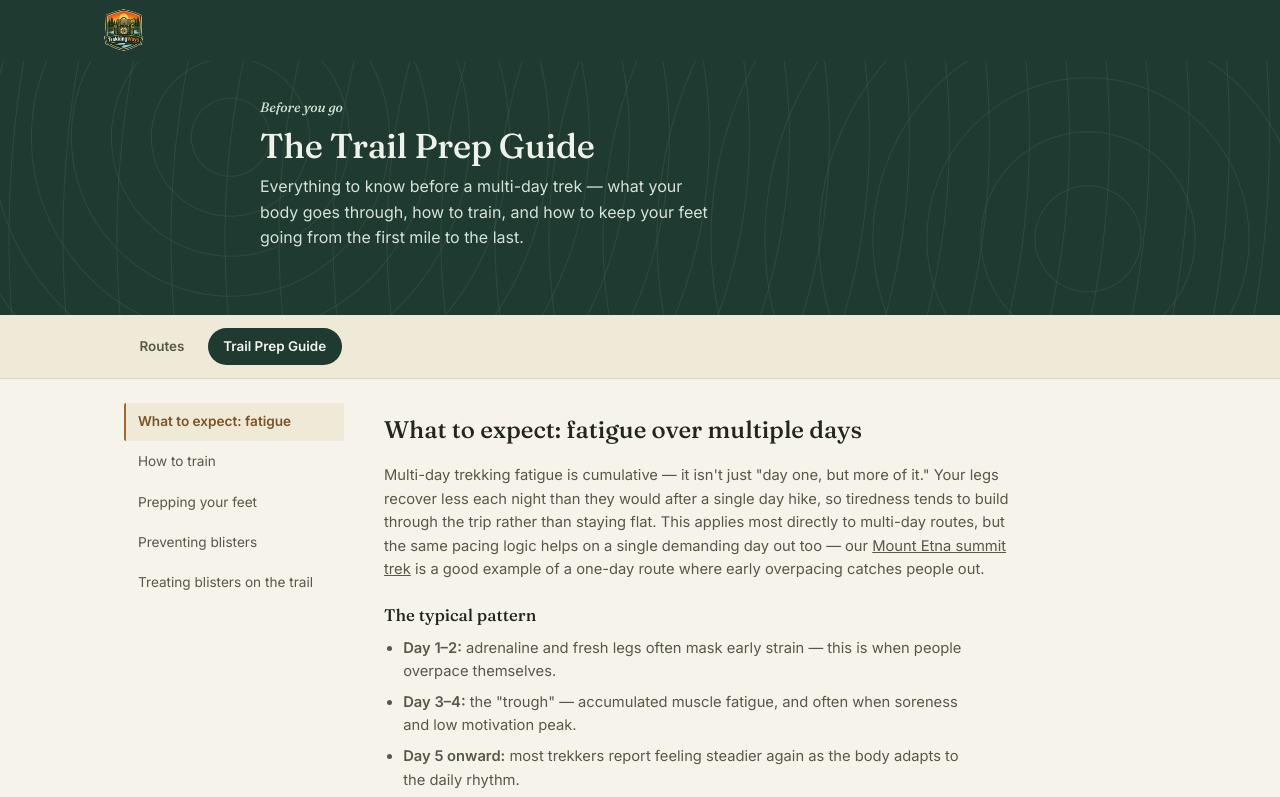
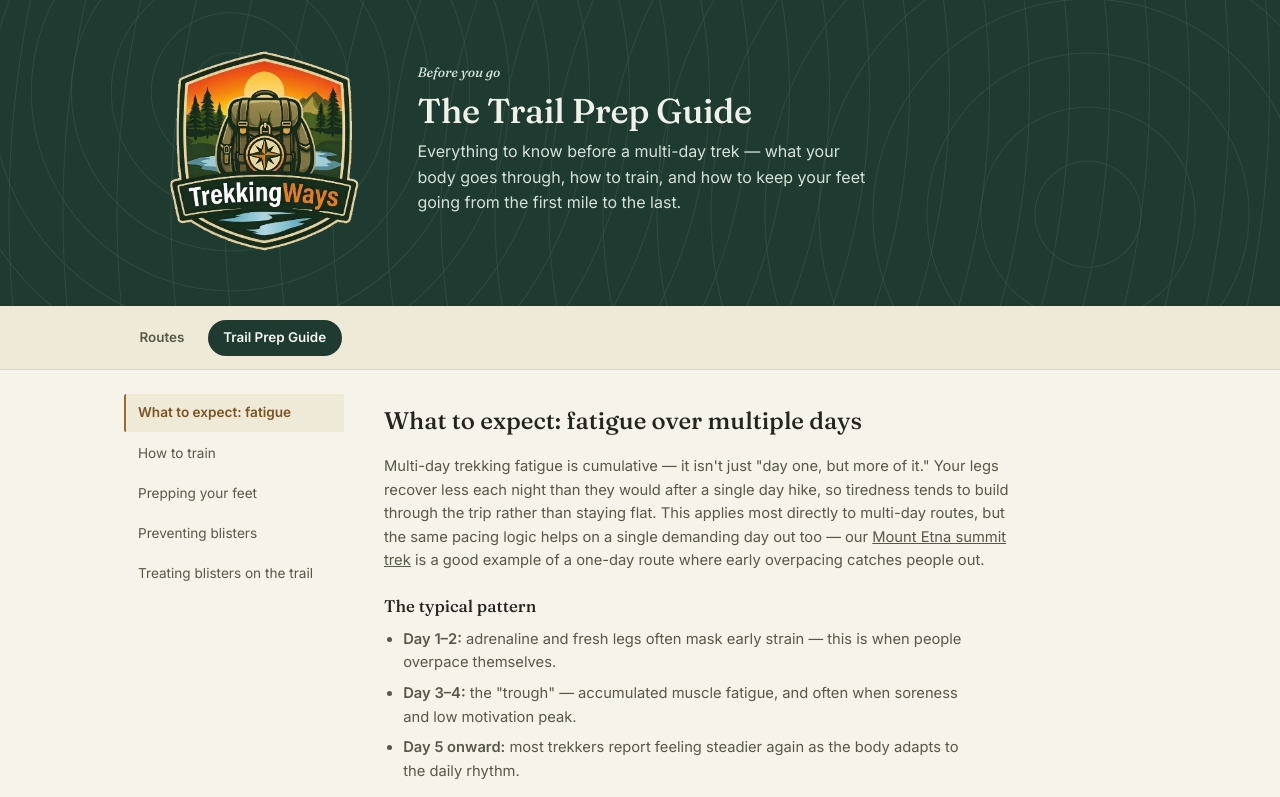
Before and after one commit to heqmela/trekkingways, a plain HTML site: page guide.html in a window 1280 px wide. Shown: the top 797 px of the page. Drawn offline with Linux system fonts and the light colour scheme.

Commit message:
Add files via upload

```diff
--- a/guide.html
+++ b/guide.html
@@ -49,17 +49,14 @@
 </head>
 <body>
 
-    <div class="brand-bar">
-        <div class="brand-bar-inner">
-            <a href="index.html" class="brand-bar-link"><img src="logo.png" alt="TrekkingWays" class="brand-bar-logo"></a>
-        </div>
-    </div>
-
     <header>
         <div class="header-content">
-            <p class="header-eyebrow">Before you go</p>
-            <h1>The Trail Prep Guide</h1>
-            <p class="lede">Everything to know before a multi-day trek — what your body goes through, how to train, and how to keep your feet going from the first mile to the last.</p>
+            <a href="index.html" class="header-logo-link"><img src="logo.png" alt="TrekkingWays" class="header-logo"></a>
+            <div class="header-text">
+                <p class="header-eyebrow">Before you go</p>
+                <h1>The Trail Prep Guide</h1>
+                <p class="lede">Everything to know before a multi-day trek — what your body goes through, how to train, and how to keep your feet going from the first mile to the last.</p>
+            </div>
         </div>
     </header>
 
--- a/styles.css
+++ b/styles.css
@@ -170,20 +170,39 @@ header::before {
 
 .header-content {
     position: relative;
-    max-width: 760px;
+    max-width: 980px;
     margin: 0 auto;
     text-align: left;
+    display: flex;
+    align-items: center;
+    gap: 2.5rem;
 }
 
 .header-logo-link {
-    display: inline-block;
-    margin-bottom: 1.25rem;
+    display: block;
+    flex-shrink: 0;
 }
 
 .header-logo {
     display: block;
-    height: 76px;
+    height: 230px;
     width: auto;
+}
+
+.header-text {
+    flex: 1;
+    min-width: 0;
+}
+
+@media (max-width: 720px) {
+    .header-content {
+        flex-direction: column;
+        align-items: flex-start;
+        gap: 1.25rem;
+    }
+    .header-logo {
+        height: 140px;
+    }
 }
 
 .header-eyebrow {
```
Also changed, not shown: gear-checklist.html (+3 -6 lines), index.html (+3 -6 lines).
